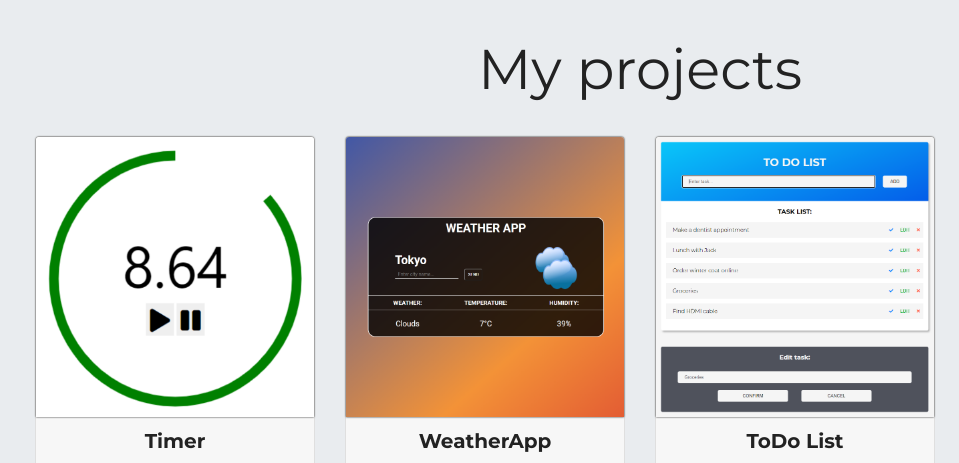
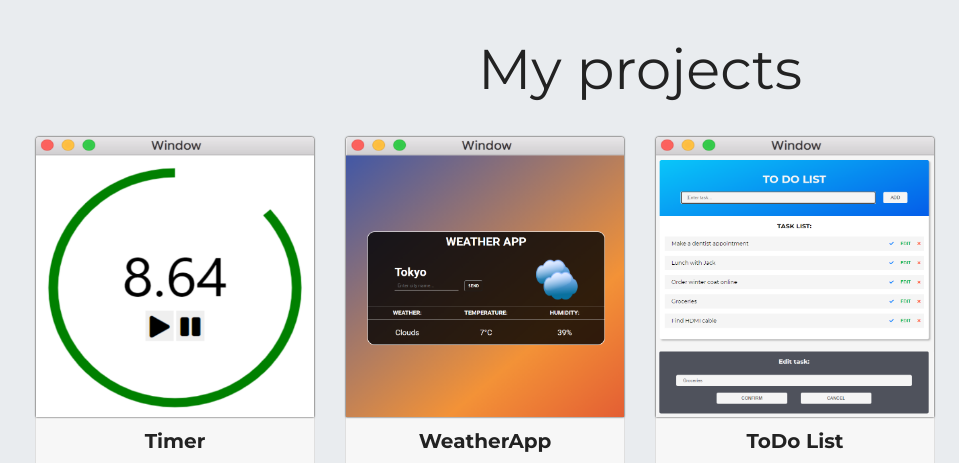
Before and after one commit to emzys/portfolio-page, a plain HTML site: page index.html in a window 1280 px wide. Shown: the part 4640-5103 px from the top of the page, 0-959 px from the left. Drawn offline with nearby package versions, Linux system fonts and the light colour scheme; a web font is replaced by a local one.

Commit message:
update index.html

```diff
--- a/index.html
+++ b/index.html
@@ -289,7 +289,7 @@
           <h1 class="display-4 text-center">My projects</h1>
           <div class="project-cards row justify-content-center">
             <div class="card text-center">
-              <img class="card-img-top" src="img/projects/1timer.png" alt="Project interface visualisation">
+              <img class="card-img-top" src="img/projects/1timer-window.png" alt="Project interface visualisation">
               <div class="card-header">
                 <h5 class="card-title">Timer</h5>
               </div>
@@ -306,7 +306,7 @@
               </div>
             </div>
             <div class="card text-center">
-              <img class="card-img-top" src="img/projects/2weather-app.png" alt="Project interface visualisation">
+              <img class="card-img-top" src="img/projects/2weather-app-window.png" alt="Project interface visualisation">
               <div class="card-header">
                 <h5 class="card-title">WeatherApp</h5>
               </div>
@@ -325,7 +325,7 @@
               </div>
             </div>
             <div class="card text-center">
-              <img class="card-img-top" src="img/projects/3todo-list.png" alt="Project interface visualisation">
+              <img class="card-img-top" src="img/projects/3todo-list-window.png" alt="Project interface visualisation">
               <div class="card-header">
                 <h5 class="card-title">ToDo List</h5>
               </div>
@@ -344,7 +344,7 @@
               </div>
             </div>
             <div class="card text-center">
-              <img class="card-img-top" src="img/projects//4temp-converter.png" alt="Project interface visualisation">
+              <img class="card-img-top" src="img/projects//4temp-converter-window.png" alt="Project interface visualisation">
               <div class="card-header">
                 <h5 class="card-title">Temperature Converter</h5>
               </div>
```
